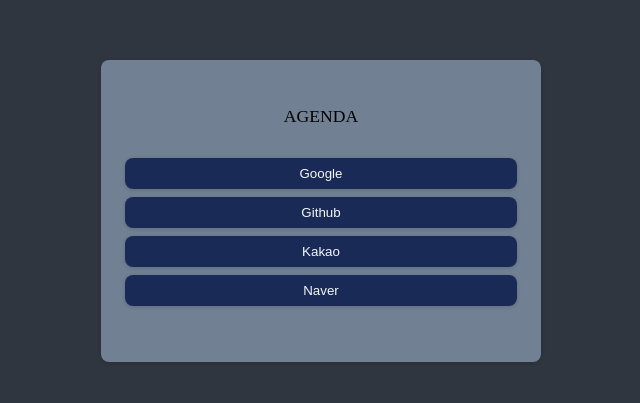
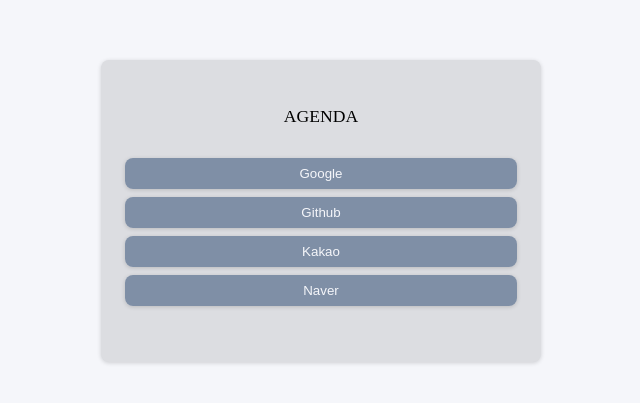
Before and after one commit to userJu/agenda, a React (Create React App) app: page / in a window 1280 px wide. Shown: the part 189-592 px from the top of the page, without its empty margins (319-959 px from the left). Built offline with nearby package versions, Linux system fonts and the light colour scheme; no server answers.

Commit message:
use new color to build light mode

```diff
--- a/src/components/AppHeader.tsx
+++ b/src/components/AppHeader.tsx
@@ -8,17 +8,16 @@
   display: flex;
   align-items: center;
   justify-content: center;
-  border: 1px solid black;
   height: 5%;
   position: relative;
-  background-color: ${(props) => props.theme.colors.grayColor};
+  background-color: ${(props) => props.theme.colors.lightBeigeColor};
 
   button {
     position: absolute;
     right: 1rem;
     border: none;
     outline: none;
-    background-color: ${(props) => props.theme.colors.blueColor};
+    background-color: ${(props) => props.theme.colors.buttonColor};
     border-radius: 0.5rem;
     padding: 2px 7px;
     color: ${(props) => props.theme.colors.whiteColor};
--- a/src/components/Login.tsx
+++ b/src/components/Login.tsx
@@ -21,7 +21,7 @@
   display: flex;
   justify-content: center;
   align-items: center;
-  background-color: ${(props) => props.theme.colors.blackColor};
+  background-color: ${(props) => props.theme.colors.whiteColor};
 `;
 
 const LoginForm = styled.div`
@@ -30,7 +30,7 @@
   max-height: 480px;
   padding: 3rem 1.5rem;
   border-radius: 0.5rem;
-  background-color: ${(props) => props.theme.colors.grayColor};
+  background-color: ${(props) => props.theme.colors.lightBeigeColor};
   display: flex;
   flex-direction: column;
   justify-content: center;
@@ -55,8 +55,9 @@
       border: none;
       border-radius: 0.5rem;
       outline: none;
-      background-color: ${(props) => props.theme.colors.blueColor};
+      background-color: ${(props) => props.theme.colors.buttonColor};
       color: ${(props) => props.theme.colors.whiteColor};
+      cursor: pointer;
     }
   }
 `;
--- a/src/components/MyProjects/Project.tsx
+++ b/src/components/MyProjects/Project.tsx
@@ -23,7 +23,7 @@
 const Container = styled.div`
   width: 100%;
   height: 100vh;
-  background-color: grey;
+  background-color: ${(props) => props.theme.colors.buttonColor};
 `;
 
 const MainRoot = styled.ul`
--- a/src/components/mypages/MyPage.tsx
+++ b/src/components/mypages/MyPage.tsx
@@ -44,7 +44,6 @@
 `;
 
 const Weather = styled.div`
-  background-color: gray;
   width: 100%;
   img {
     width: 3rem;
@@ -86,8 +85,8 @@
       height: 100%;
       outline: none;
       border: none;
-      color: ${(props) => props.theme.colors.whiteColor};
-      background-color: ${(props) => props.theme.colors.grayColor};
+      color: ${(props) => props.theme.colors.blackColor};
+      background-color: ${(props) => props.theme.colors.lightBeigeColor};
     }
   }
 `;
@@ -95,7 +94,7 @@
 const Line = styled(motion.div)`
   width: 30%;
   height: 2px;
-  background-color: ${(props) => props.theme.colors.whiteColor};
+  background-color: ${(props) => props.theme.colors.blackColor};
   position: absolute;
   bottom: 3px;
   left: 0;
--- a/src/components/mypages/ShowProject/ShowProject.tsx
+++ b/src/components/mypages/ShowProject/ShowProject.tsx
@@ -24,11 +24,12 @@
   display: flex;
   flex-direction: column;
   align-items: center;
-  background-color: ${(props) => props.theme.colors.blackColor};
+  background-color: ${(props) => props.theme.colors.whiteColor};
   position: relative;
 `;
 const AddPJ = styled.h3`
-  color: white;
+  color: ${(props) => props.theme.colors.blackColor};
+
   margin: 1rem 0;
   cursor: pointer;
 `;
@@ -37,7 +38,8 @@
   width: 70%;
   height: auto;
   padding: 0.5rem 1rem 1rem 1rem;
-  background-color: ${(props) => props.theme.colors.grayColor};
+  background-color: ${(props) => props.theme.colors.lightBeigeColor};
+  color: ${(props) => props.theme.colors.blackColor};
 `;
 const ProjectBox = styled.div`
   h3 {
--- a/src/components/mypages/ShowTodo/ShowToDo.tsx
+++ b/src/components/mypages/ShowTodo/ShowToDo.tsx
@@ -105,7 +105,7 @@
               goal={goal}
               id={goal.id}
               userId={userId}
-              color={goal.fin ? "pink" : "white"}
+              color={goal.fin ? "#dcdde1" : "white"}
             />
           ))}
         </ProgressBox>
--- a/src/components/mypages/ShowTodo/ShowToDoSet.tsx
+++ b/src/components/mypages/ShowTodo/ShowToDoSet.tsx
@@ -6,12 +6,12 @@
 import { fStore } from "../../../service/fireBase";
 
 const List = styled.div`
-  border-bottom: 1px solid black;
   padding: 0.5rem 0.3rem;
   margin: 0.5rem 0.3rem;
   display: flex;
   flex-direction: row;
   justify-content: space-between;
+  // 현재 component에서 오는 color
   background-color: ${(props) => props.color};
 `;
 
--- a/src/theme.ts
+++ b/src/theme.ts
@@ -5,7 +5,7 @@
     lightBlackColor: "#353b48",
     blueColor: "#192a56",
     grayColor: "#718093",
-    lightGrayColor: "#7f8fa6",
+    buttonColor: "#7f8fa6",
     lightBeigeColor: "#dcdde1",
     whiteColor: "#f5f6fa",
   },
```
